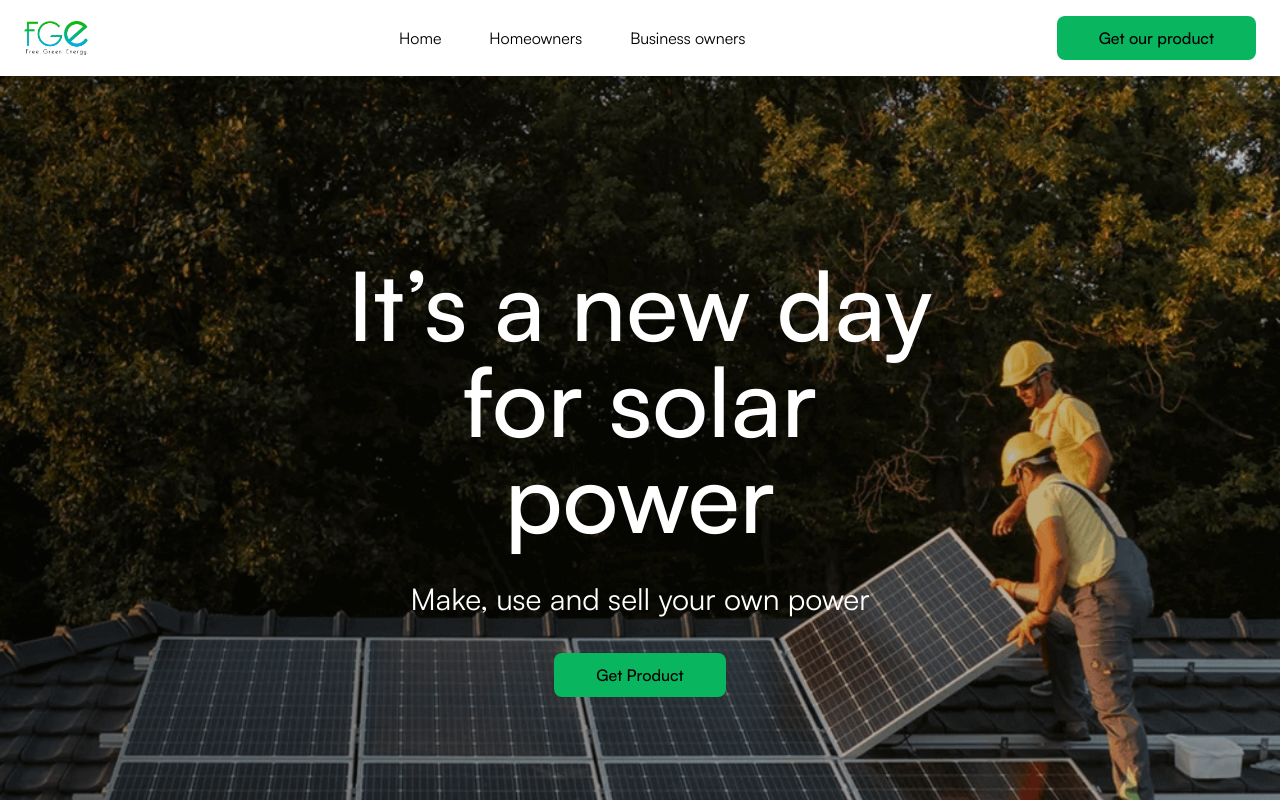
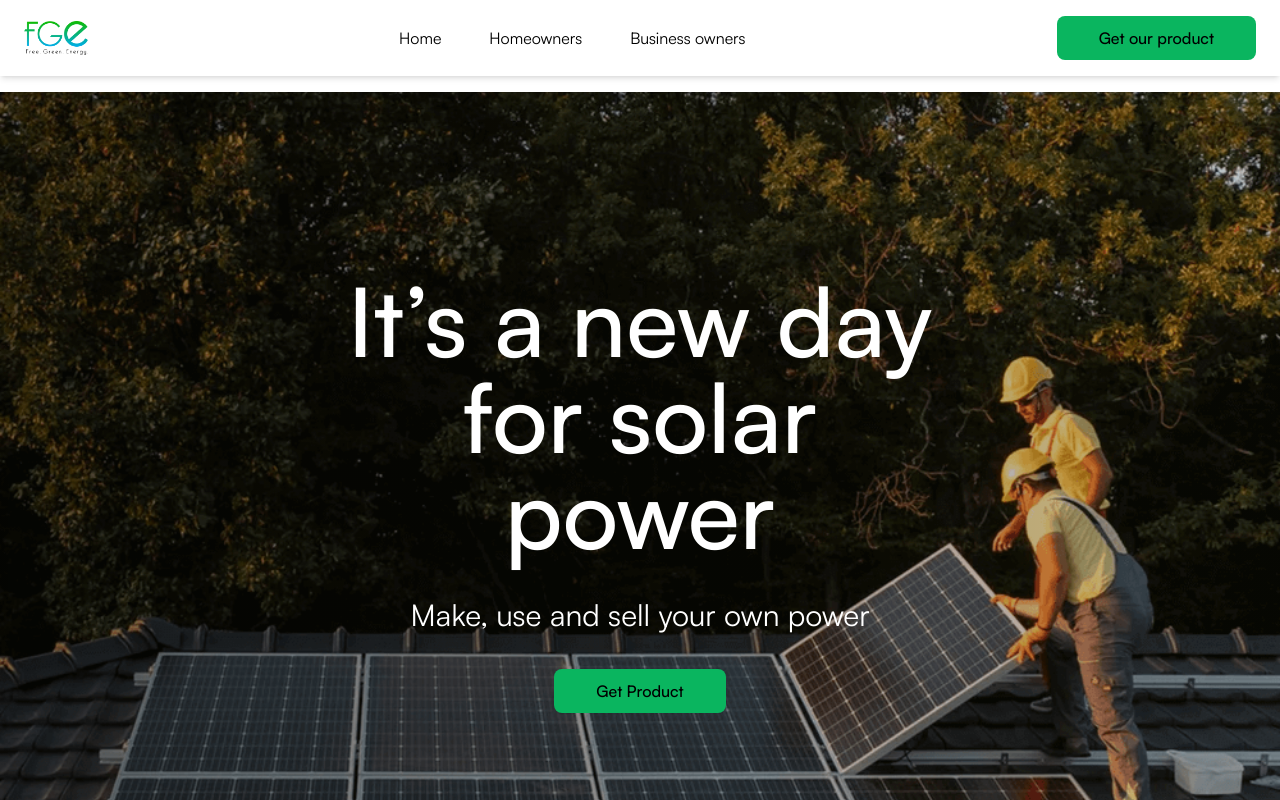
Before and after one commit to SwiftLoopTech/free-green-energy, a Next.js app: page / in a window 1280 px wide. Shown: the top 800 px of the page. Built offline with nearby package versions, Linux system fonts and the light colour scheme.

Commit message:
fix :minor styling

```diff
--- a/components/layout.tsx
+++ b/components/layout.tsx
@@ -15,9 +15,9 @@ const Layout: React.FC<LayoutProps> = ({ children }) => {
   const marginClass = pathname === "/" ? "mx-0" : "mx-5";
 
   return (
-    <div className="flex flex-col min-h-screen">
+    <div className="flex flex-col min-h-screen ">
       <Navbar />
-      <main className={`flex-1 ${marginClass}`}>{children}</main>
+      <main className={`flex-1 ${marginClass} mt-4`}>{children}</main>
       <Footer />
     </div>
   );
```
